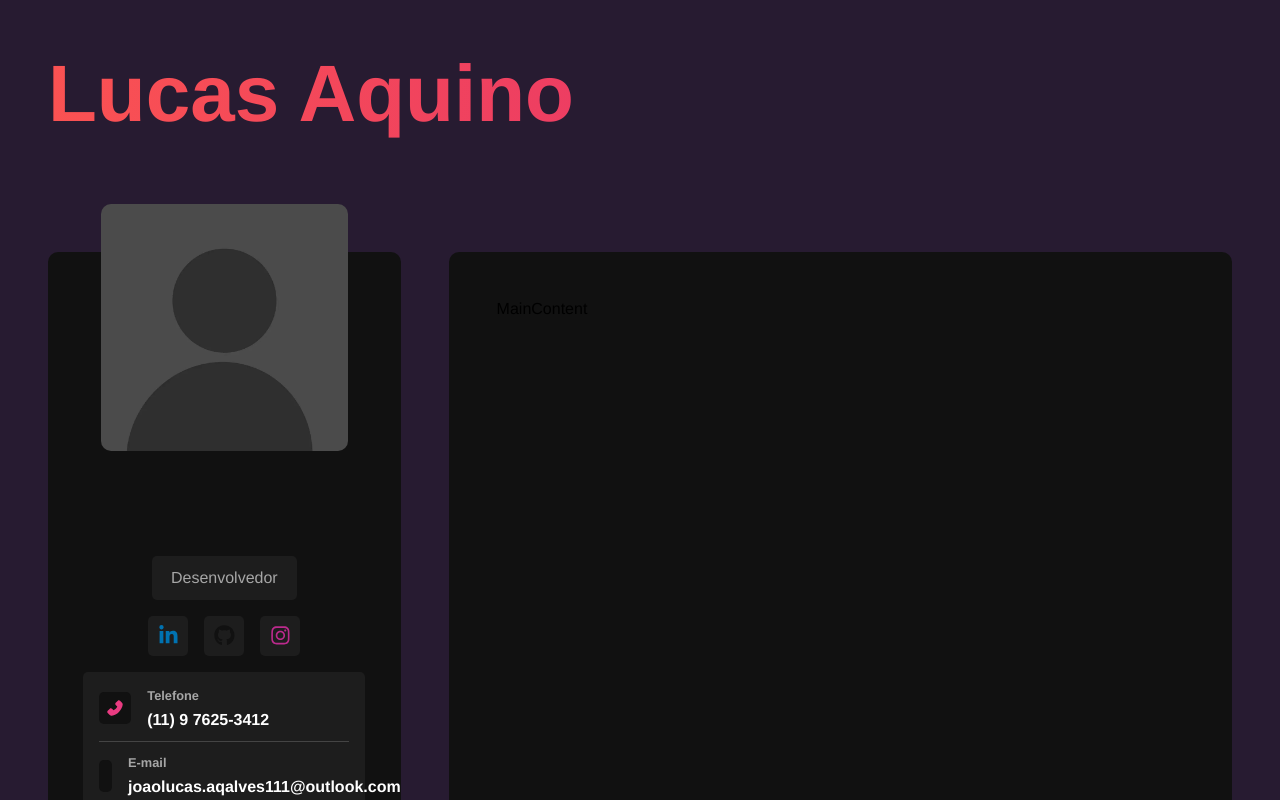
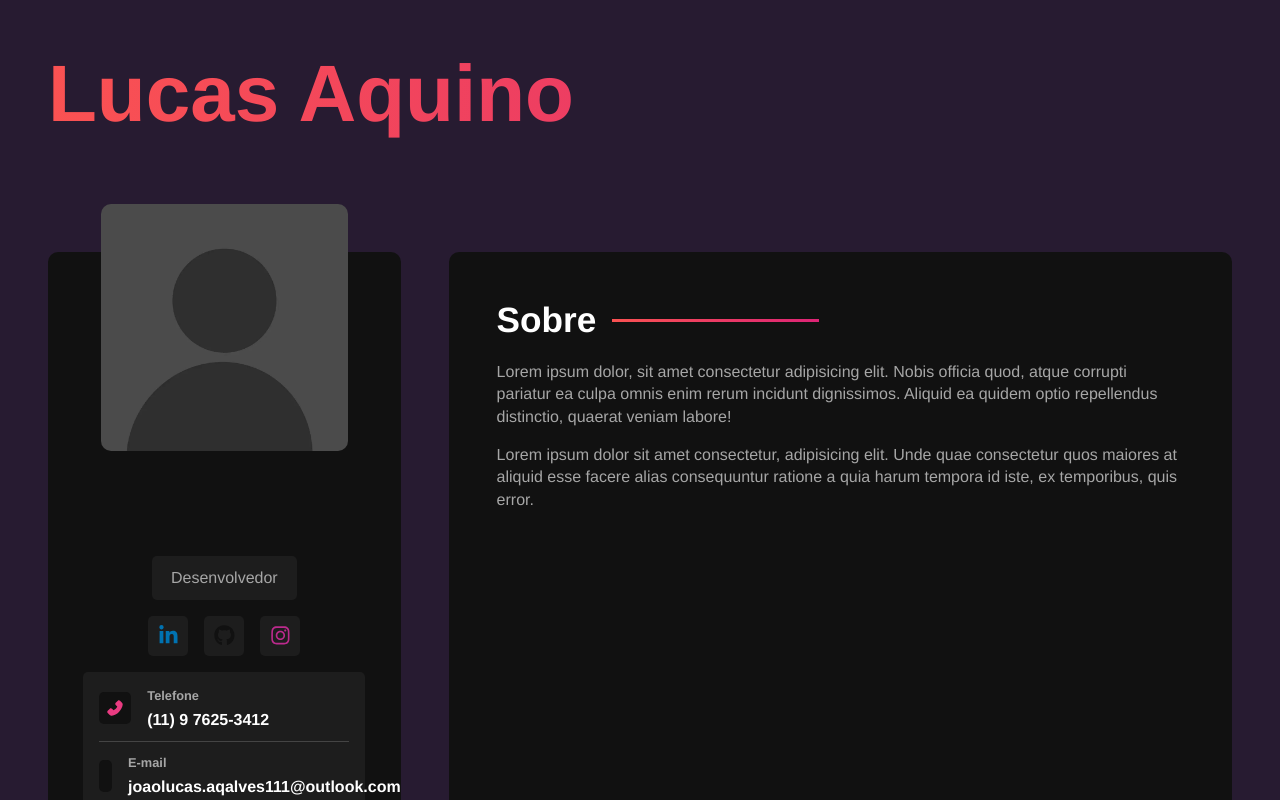
Before and after one commit to devLucasAquino/portfolio, a React (Vite) app: page / in a window 1280 px wide. Shown: the top 800 px of the page. Built offline with nearby package versions, Linux system fonts and the light colour scheme.

Commit message:
feat: adicionado conteudo about component

```diff
--- /dev/null
+++ b/src/components/AboutContainer.jsx
@@ -0,0 +1,21 @@
+const AboutContainer = () => {
+    return(
+        <section className="about-container">
+            <h2>Sobre</h2>
+            <p>Lorem ipsum dolor, sit amet consectetur adipisicing elit.
+                Nobis officia quod, atque corrupti pariatur ea culpa omnis enim
+                rerum incidunt dignissimos. Aliquid ea quidem optio repellendus distinctio,
+                quaerat veniam labore!
+
+            </p>
+            <p>Lorem ipsum dolor sit amet consectetur,
+                adipisicing elit. Unde quae consectetur quos maiores at
+                aliquid esse facere alias consequuntur ratione a quia harum
+                tempora id iste, ex temporibus, quis error.
+
+            </p>
+        </section>
+    )
+}
+
+export default AboutContainer;
--- a/src/components/MainContent.jsx
+++ b/src/components/MainContent.jsx
@@ -1,8 +1,17 @@
+import AboutContainer from './AboutContainer';
+import TechnologiesContainer from './TechnologiesContainer';
+import ProjectsContainer from './ProjectsContainer';
+
+
 import '../styles/components/maincontent.sass';
 
 const MainContent = () => {
     return(
-        <main id='main-content'>MainContent</main>
+        <main id='main-content'>
+            <AboutContainer />
+            <TechnologiesContainer />
+            <ProjectsContainer />
+        </main>
     )
 }
 
--- /dev/null
+++ b/src/components/ProjectsContainer.jsx
@@ -0,0 +1,5 @@
+const ProjectsContainer = () => {
+
+}
+
+export default ProjectsContainer;
--- /dev/null
+++ b/src/components/TechnologiesContainer.jsx
@@ -0,0 +1,5 @@
+const TechnologiesContainer = () => {
+
+}
+
+export default TechnologiesContainer;
--- a/src/styles/components/maincontent.sass
+++ b/src/styles/components/maincontent.sass
@@ -1,7 +1,32 @@
 @use '../variables'
+@use '../mixins'
 
 #main-content
     background-color: variables.$bg-color
     flex: 2 1 0
     border-radius: variables.$container-border-radius
     padding: 3rem
+
+    section
+        display: flex
+        flex-direction: column
+
+    h2
+        color: variables.$text-color
+        font-size: 2.2rem
+        margin-bottom: 1.3rem
+        @include mixins.center
+        justify-content: start
+        gap: 1rem
+
+        &:after
+            @include mixins.gradient-border
+
+    p
+        color: variables.$text-color-secondary
+        margin-bottom: 1rem
+        line-height: 1.4rem
+
+    .btn
+        @include mixins.btn
+        align-self: start
--- a/src/styles/mixins.sass
+++ b/src/styles/mixins.sass
@@ -13,3 +13,9 @@
     background: variables.$gradient
     text-decoration: none
     border-radius: 3rem
+
+@mixin gradient-border
+    content: ""
+    background: variables.$gradient
+    height: 3px
+    width: 30%
```
